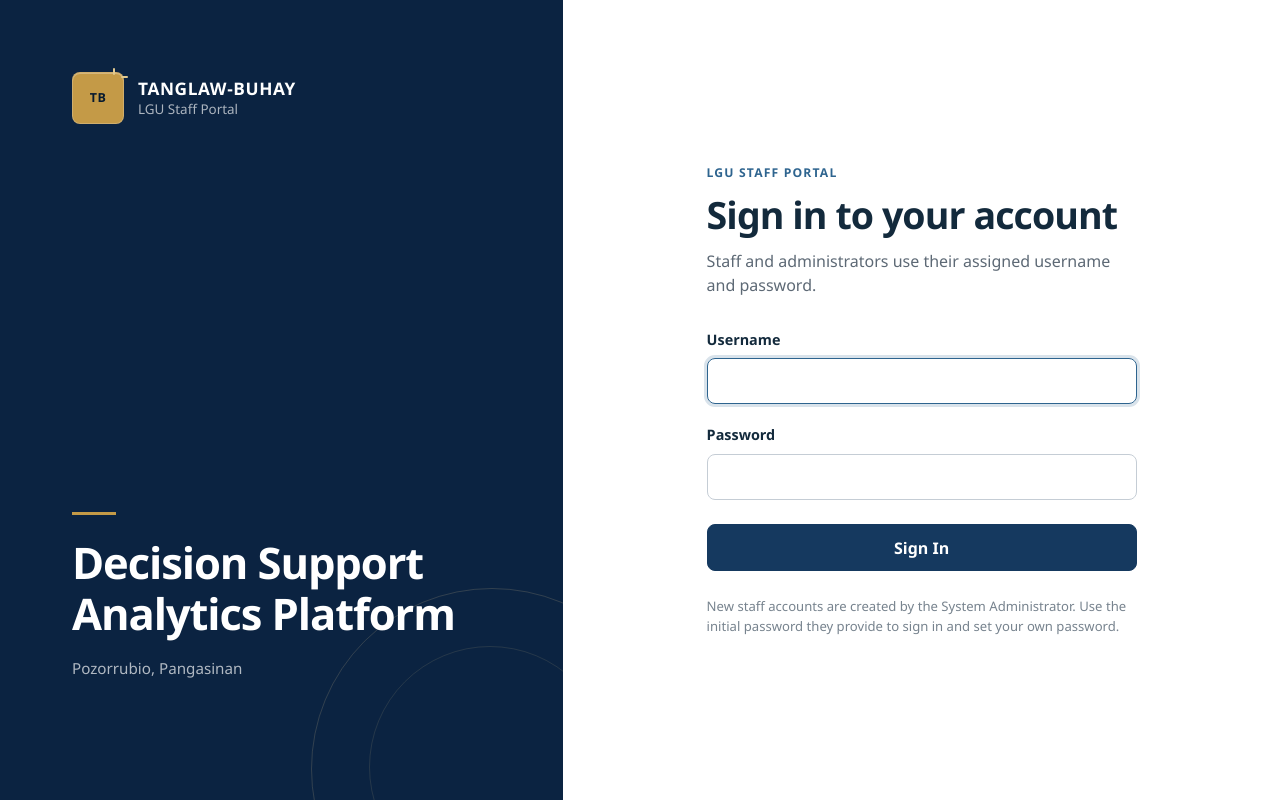
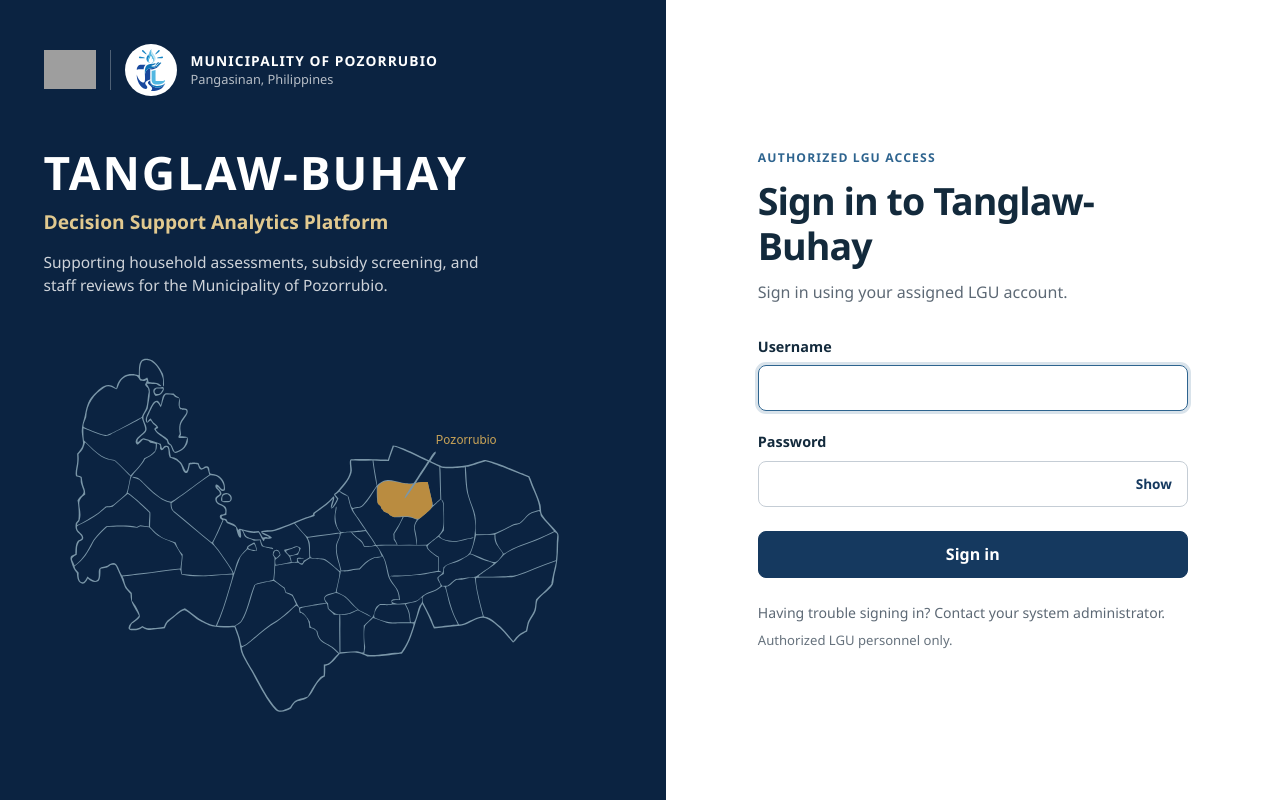
Before and after one commit to kaorizz26/Tanglaw_Buhay_FINAL, a Flask app: page /login in a window 1280 px wide. Run offline with Flask 3, Linux system fonts and the light colour scheme; some libraries are stand-ins or nearby versions; grey boxes are pictures that could not be loaded.

Commit message:
style(auth): refine branded login and password setup pages
Shared two-panel layout for sign-in and first-time password setup: municipal
seal, Tanglaw-Buhay logo, Pangasinan map with Pozorrubio highlighted, and an
accessible show/hide password control. Presentation only; no authentication
logic, routes or data changed.

Co-Authored-By: Claude Sonnet 5.5 <noreply@anthropic.com>

```diff
--- a/static/css/login.css
+++ b/static/css/login.css
@@ -22,7 +22,7 @@
 .login-layout {
   display: grid;
   min-height: 100vh;
-  grid-template-columns: minmax(340px, 0.88fr) minmax(480px, 1.12fr);
+  grid-template-columns: minmax(340px, 52fr) minmax(480px, 48fr);
 }
 
 .identity-panel {
@@ -34,133 +34,96 @@
   background: var(--login-navy-900);
 }
 
-.identity-panel::before,
-.identity-panel::after {
-  position: absolute;
-  content: "";
-  border: 1px solid rgb(225 201 143 / 18%);
-  border-radius: 50%;
-  pointer-events: none;
-}
-
-.identity-panel::before {
-  right: -110px;
-  bottom: -150px;
-  width: 360px;
-  height: 360px;
-}
-
-.identity-panel::after {
-  right: -48px;
-  bottom: -88px;
-  width: 240px;
-  height: 240px;
-  border-color: rgb(225 201 143 / 12%);
-}
-
 .identity-content {
   position: relative;
   z-index: 1;
   display: flex;
-  width: min(100%, 580px);
-  min-height: 100%;
-  padding: clamp(40px, 6vw, 72px);
+  width: 100%;
+  min-height: 100vh;
+  padding: clamp(28px, 3.4vw, 48px);
   flex-direction: column;
-  justify-content: space-between;
+  gap: 24px;
 }
 
-.brand-lockup {
+.identity-brand {
   display: flex;
   align-items: center;
   gap: 14px;
 }
 
-.brand-mark {
-  position: relative;
-  display: grid;
-  flex: 0 0 auto;
+.identity-brand img {
   width: 52px;
   height: 52px;
-  place-items: center;
-  color: var(--login-navy-950);
-  background: var(--login-gold);
-  border: 1px solid rgb(255 255 255 / 20%);
-  border-radius: var(--login-radius);
-  box-shadow: inset 0 1px 0 rgb(255 255 255 / 28%);
+  flex: 0 0 auto;
+  object-fit: contain;
 }
 
-.brand-mark::before,
-.brand-mark::after {
-  position: absolute;
-  content: "";
-  background: var(--login-gold-light);
-  border-radius: 999px;
+.identity-divider {
+  width: 1px;
+  height: 40px;
+  background: rgb(255 255 255 / 28%);
 }
 
-.brand-mark::before {
-  top: -5px;
-  right: 8px;
-  width: 2px;
-  height: 7px;
-}
-
-.brand-mark::after {
-  top: 3px;
-  right: -5px;
-  width: 7px;
-  height: 2px;
-}
-
-.brand-initials {
-  font-size: 0.78rem;
-  font-weight: 800;
-  letter-spacing: 0.03em;
-}
-
-.brand-copy {
+.identity-brand-text {
   display: grid;
-  min-width: 0;
-  gap: 1px;
-  color: #fff;
+  gap: 2px;
   line-height: 1.25;
 }
 
-.brand-copy strong {
-  font-size: 1.08rem;
-  letter-spacing: 0.035em;
+.identity-brand-text strong {
+  font-size: 0.86rem;
+  letter-spacing: 0.08em;
   text-transform: uppercase;
 }
 
-.brand-copy span {
-  color: rgb(255 255 255 / 66%);
-  font-size: 0.84rem;
+.identity-brand-text span {
+  color: rgb(255 255 255 / 70%);
+  font-size: 0.8rem;
 }
 
 .identity-message {
-  max-width: 430px;
-  padding-bottom: clamp(20px, 6vh, 64px);
+  display: flex;
+  padding-top: clamp(12px, 3.5vh, 32px);
+  min-height: 0;
+  flex: 1;
+  flex-direction: column;
 }
 
-.identity-accent {
-  display: block;
-  width: 44px;
-  height: 3px;
-  margin-bottom: 22px;
-  background: var(--login-gold);
+.portal-name {
+  font-size: clamp(2rem, 3.6vw, 2.9rem);
+  font-weight: 750;
+  line-height: 1.1;
+  letter-spacing: 0.04em;
+  text-transform: uppercase;
 }
 
 .platform-name {
-  max-width: 390px;
-  font-size: clamp(1.8rem, 3.4vw, 2.75rem);
+  margin-top: 10px;
+  color: var(--login-gold-light);
+  font-size: clamp(1rem, 1.5vw, 1.2rem);
   font-weight: 650;
-  line-height: 1.17;
-  letter-spacing: -0.025em;
 }
 
-.location-name {
-  margin-top: 18px;
-  color: rgb(255 255 255 / 68%);
-  font-size: 0.95rem;
+.identity-description {
+  max-width: 460px;
+  margin-top: 14px;
+  color: rgb(255 255 255 / 80%);
+  font-size: 0.97rem;
+}
+
+.identity-map-area {
+  position: relative;
+  min-height: 260px;
+  margin-top: 20px;
+  flex: 1;
+}
+
+.identity-map {
+  position: absolute;
+  inset: 0;
+  width: 100%;
+  height: 100%;
+  object-fit: contain;
 }
 
 .login-area {
@@ -276,10 +239,51 @@
   outline-offset: 3px;
 }
 
+.assistance-note {
+  margin-top: 24px;
+  color: var(--login-secondary);
+  font-size: 0.88rem;
+}
+
 .authorized-note {
-  margin-top: 26px;
-  color: var(--login-muted);
+  margin-top: 8px;
+  color: #66727d;
   font-size: 0.82rem;
+}
+
+.password-field {
+  position: relative;
+}
+
+.password-field input {
+  padding-right: 72px;
+}
+
+.password-toggle {
+  position: absolute;
+  top: 50%;
+  right: 6px;
+  min-width: 56px;
+  min-height: 34px;
+  padding: 4px 8px;
+  color: var(--login-navy-800);
+  background: transparent;
+  border: 0;
+  border-radius: 6px;
+  font: inherit;
+  font-size: 0.85rem;
+  font-weight: 650;
+  transform: translateY(-50%);
+  cursor: pointer;
+}
+
+.password-toggle:hover {
+  background: #eef2f6;
+}
+
+.password-toggle:focus-visible {
+  outline: 3px solid rgb(46 100 143 / 45%);
+  outline-offset: 0;
 }
 
 .password-guidance {
--- /dev/null
+++ b/static/js/password-toggle.js
@@ -0,0 +1,14 @@
+// Adds an accessible show/hide control to each password field wrapper.
+document.querySelectorAll("[data-password-field]").forEach((wrapper) => {
+  const input = wrapper.querySelector("input");
+  const button = wrapper.querySelector("[data-password-toggle]");
+  if (!input || !button) return;
+  button.hidden = false;
+  button.addEventListener("click", () => {
+    const show = input.type === "password";
+    input.type = show ? "text" : "password";
+    button.setAttribute("aria-pressed", String(show));
+    button.textContent = show ? "Hide" : "Show";
+    button.setAttribute("aria-label", (show ? "Hide " : "Show ") + button.dataset.label);
+  });
+});
--- /dev/null
+++ b/templates/auth/_identity_panel.html
@@ -0,0 +1,24 @@
+<section class="identity-panel" aria-labelledby="portal-name">
+  <div class="identity-content">
+    <div class="identity-brand">
+      <img src="{{ url_for('static', filename='branding/pozorrubio-seal.svg') }}"
+           alt="Municipality of Pozorrubio seal" width="52" height="52">
+      <span class="identity-divider" aria-hidden="true"></span>
+      <img src="{{ url_for('static', filename='branding/tanglaw-buhay.svg') }}"
+           alt="Tanglaw-Buhay logo" width="52" height="52">
+      <div class="identity-brand-text">
+        <strong>Municipality of Pozorrubio</strong>
+        <span>Pangasinan, Philippines</span>
+      </div>
+    </div>
+    <div class="identity-message">
+      <p class="portal-name" id="portal-name">Tanglaw-Buhay</p>
+      <p class="platform-name">Decision Support Analytics Platform</p>
+      <p class="identity-description">Supporting household assessments, subsidy screening, and staff reviews for the Municipality of Pozorrubio.</p>
+      <div class="identity-map-area">
+        <img class="identity-map" src="{{ url_for('static', filename='branding/pangasinan-pozorrubio-map.svg') }}"
+             alt="Map of Pangasinan with the Municipality of Pozorrubio highlighted" width="636" height="439">
+      </div>
+    </div>
+  </div>
+</section>
--- a/templates/auth/login.html
+++ b/templates/auth/login.html
@@ -3,36 +3,22 @@
 <head>
   <meta charset="utf-8">
   <meta name="viewport" content="width=device-width, initial-scale=1">
-  <title>LGU Staff Login · Tanglaw-Buhay</title>
+  <title>Sign in · Tanglaw-Buhay</title>
   <link rel="stylesheet" href="{{ url_for('static', filename='css/base.css') }}">
   <link rel="stylesheet" href="{{ url_for('static', filename='css/login.css') }}">
+  <script src="{{ url_for('static', filename='js/password-toggle.js') }}" defer></script>
 </head>
 <body class="auth-page">
   <a class="skip-link" href="#login-title">Skip to sign in</a>
   <main class="login-layout">
-    <section class="identity-panel" aria-labelledby="portal-name">
-      <div class="identity-content">
-        <div class="brand-lockup">
-          <span class="brand-mark" aria-hidden="true"><span class="brand-initials">TB</span></span>
-          <div class="brand-copy">
-            <strong id="portal-name">Tanglaw-Buhay</strong>
-            <span>LGU Staff Portal</span>
-          </div>
-        </div>
-        <div class="identity-message">
-          <span class="identity-accent" aria-hidden="true"></span>
-          <p class="platform-name">Decision Support Analytics Platform</p>
-          <p class="location-name">Pozorrubio, Pangasinan</p>
-        </div>
-      </div>
-    </section>
+    {% include 'auth/_identity_panel.html' %}
 
     <section class="login-area" aria-labelledby="login-title">
       <div class="login-content">
         <header class="login-header">
-          <p class="login-eyebrow">LGU Staff Portal</p>
-          <h1 id="login-title">Sign in to your account</h1>
-          <p class="supporting-text">Staff and administrators use their assigned username and password.</p>
+          <p class="login-eyebrow">Authorized LGU Access</p>
+          <h1 id="login-title">Sign in to Tanglaw-Buhay</h1>
+          <p class="supporting-text">Sign in using your assigned LGU account.</p>
         </header>
 
         {% if error %}
@@ -51,14 +37,20 @@
           </div>
           <div class="form-field">
             <label for="password">Password</label>
-            <input id="password" name="password" type="password"
-                   autocomplete="current-password" maxlength="1024"
-                   {% if error %}aria-invalid="true" aria-describedby="login-error"{% endif %}
-                   required>
+            <div class="password-field" data-password-field>
+              <input id="password" name="password" type="password"
+                     autocomplete="current-password" maxlength="1024"
+                     {% if error %}aria-invalid="true" aria-describedby="login-error"{% endif %}
+                     required>
+              <button class="password-toggle" type="button" data-password-toggle
+                      data-label="password" aria-pressed="false"
+                      aria-label="Show password" hidden>Show</button>
+            </div>
           </div>
-          <button class="primary-button" type="submit">Sign In</button>
+          <button class="primary-button" type="submit">Sign in</button>
         </form>
-        <p class="authorized-note">New staff accounts are created by the System Administrator. Use the initial password they provide to sign in and set your own password.</p>
+        <p class="assistance-note">Having trouble signing in? Contact your system administrator.</p>
+        <p class="authorized-note">Authorized LGU personnel only.</p>
       </div>
     </section>
   </main>
```
Also changed, not shown: other parts of static/css/login.css (+12 -24 lines), templates/auth/change_password.html (+20 -19 lines), static/branding/pangasinan-pozorrubio-map.svg (added), static/branding/pozorrubio-seal.svg (added).
